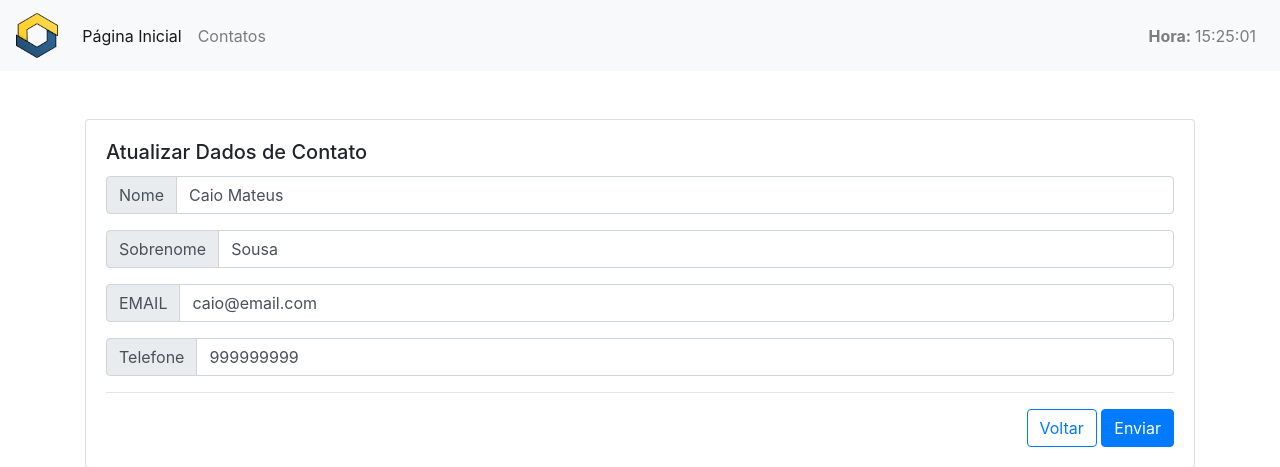
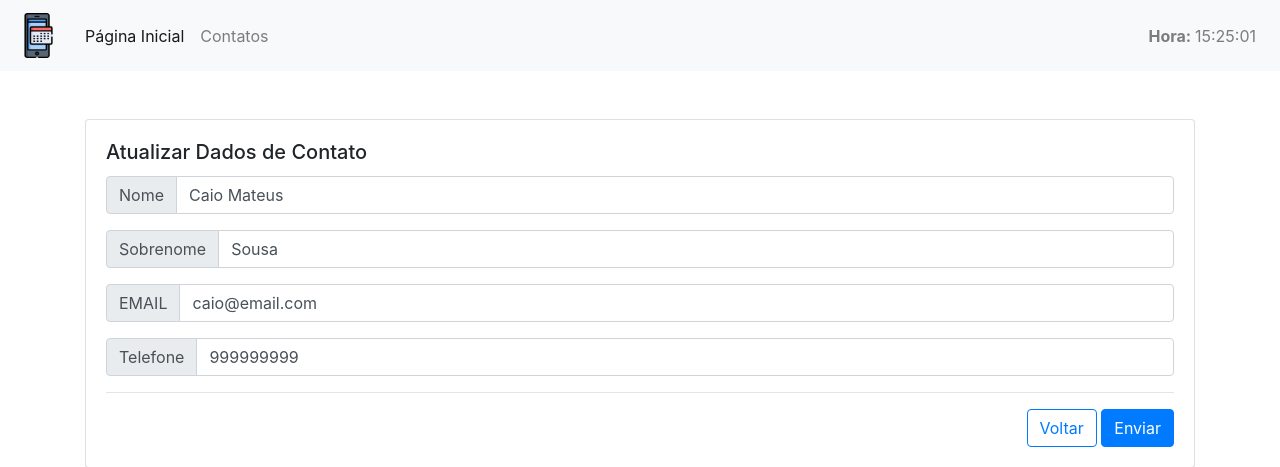
Before and after one commit to CarolPatricio/Agenda, a Django app: page /contato/1 in a window 1280 px wide. Shown: the top 467 px of the page. Run offline with Django 3.2, Linux system fonts and the light colour scheme; data comes from the database, SQL or seed files in the repository; some libraries are stand-ins or nearby versions.

Commit message:
Criando o arquivo README e ajustes no layout.

```diff
--- a/Projeto/agenda/templates/agenda/_layouts/base.html
+++ b/Projeto/agenda/templates/agenda/_layouts/base.html
@@ -24,7 +24,7 @@
         <!-- Navbar -->
         <nav class="navbar navbar-expand-lg navbar-light bg-light">
             <a class="navbar-brand" href="{% url 'agenda:index' %}">
-              <img src="{% static 'agenda/img/favicon.png' %}" height="45px">
+              <img src="{% static 'agenda/img/calendar.png' %}" height="45px">
             </a>
             <button class="navbar-toggler" type="button"
                 data-toggle="collapse" data-target="#navbarSupportedContent"
```
Also changed, not shown: README.md (added).
